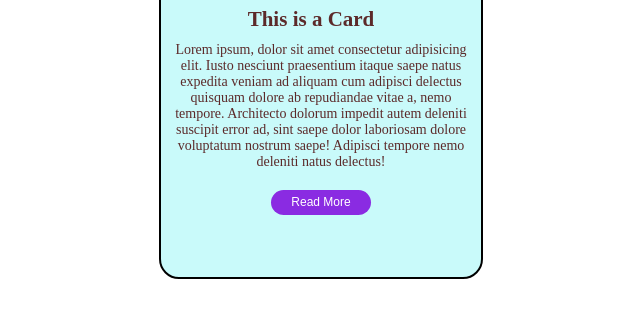
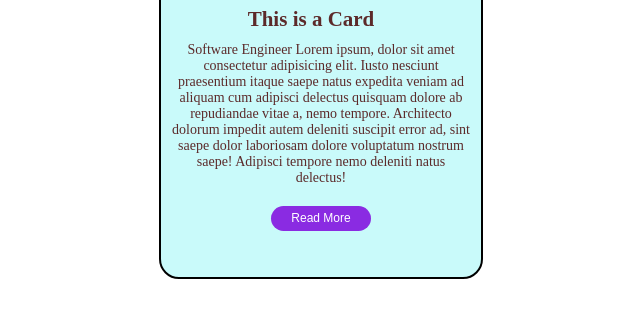
Before and after one commit to Suhaib-Coder/HTML-CSS-CARD, a plain HTML site: page index.html in a window 1280 px wide. Shown: the part 295-612 px from the top of the page, without its empty margins (319-959 px from the left). Drawn offline with Linux system fonts and the light colour scheme.

Commit message:
Update index.html

```diff
--- a/index.html
+++ b/index.html
@@ -21,7 +21,7 @@
         <div class="text">
             <h2>This is a Card</h2>
         <p>
-            Lorem ipsum, dolor sit amet consectetur adipisicing elit. Iusto nesciunt praesentium itaque saepe natus expedita veniam ad aliquam cum adipisci delectus quisquam dolore ab repudiandae vitae a, nemo tempore. Architecto dolorum impedit autem deleniti suscipit error ad, sint saepe dolor laboriosam dolore voluptatum nostrum saepe! Adipisci tempore nemo deleniti natus delectus!
+               Software Engineer Lorem ipsum, dolor sit amet consectetur adipisicing elit. Iusto nesciunt praesentium itaque saepe natus expedita veniam ad aliquam cum adipisci delectus quisquam dolore ab repudiandae vitae a, nemo tempore. Architecto dolorum impedit autem deleniti suscipit error ad, sint saepe dolor laboriosam dolore voluptatum nostrum saepe! Adipisci tempore nemo deleniti natus delectus!
         </p>
 
         <button class="button-3">Read More</button>
```
